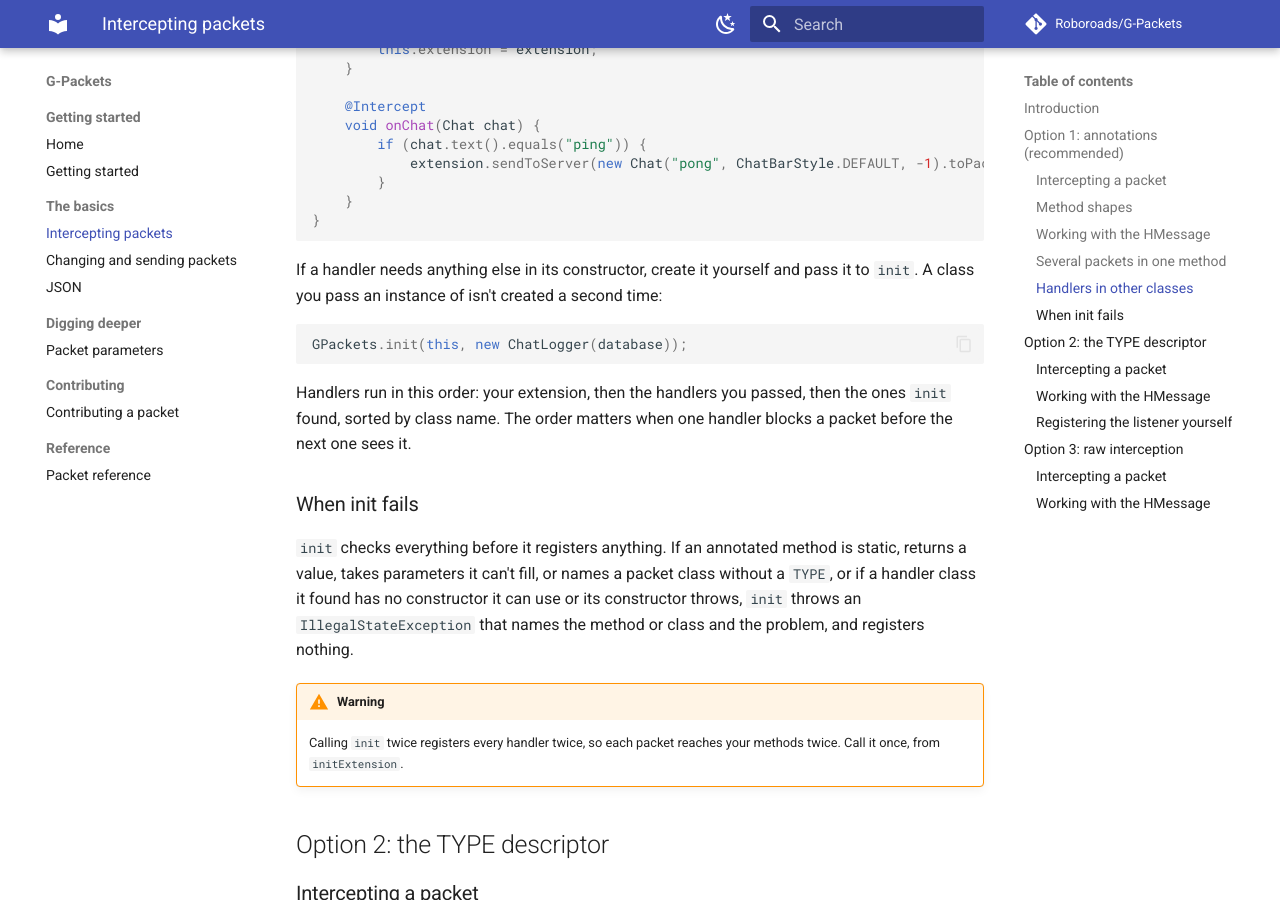
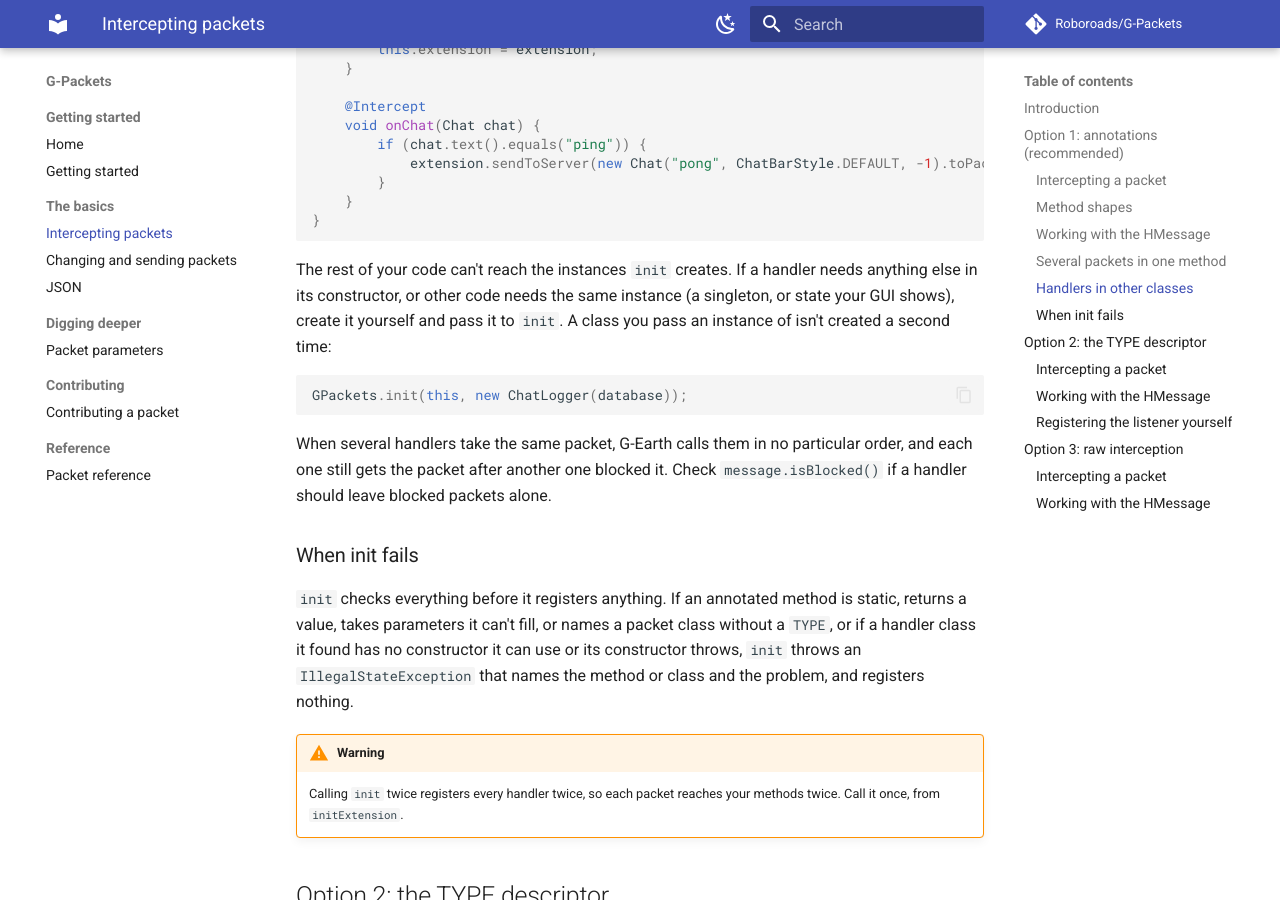
Before and after one commit to Roboroads/G-Packets, an MkDocs documentation site: the page built from docs/intercepting.md, in a window 1280 px wide and 900 px high, scrolled down 2693 px. Built offline with MkDocs 1.6.1 and Material for MkDocs 9.7.7, drawn with Linux system fonts in a browser that asks for light colours; comment, search, counter and statistics services are not loaded.

Commit message:
docs: say G-Earth calls handlers in no order and found instances are private

````diff
--- a/docs/intercepting.md
+++ b/docs/intercepting.md
@@ -116,13 +116,13 @@ public class AutoReply {
 }
 ```
 
-If a handler needs anything else in its constructor, create it yourself and pass it to `init`. A class you pass an instance of isn't created a second time:
+The rest of your code can't reach the instances `init` creates. If a handler needs anything else in its constructor, or other code needs the same instance (a singleton, or state your GUI shows), create it yourself and pass it to `init`. A class you pass an instance of isn't created a second time:
 
 ```java
 GPackets.init(this, new ChatLogger(database));
 ```
 
-Handlers run in this order: your extension, then the handlers you passed, then the ones `init` found, sorted by class name. The order matters when one handler blocks a packet before the next one sees it.
+When several handlers take the same packet, G-Earth calls them in no particular order, and each one still gets the packet after another one blocked it. Check `message.isBlocked()` if a handler should leave blocked packets alone.
 
 ### When init fails
 
````
